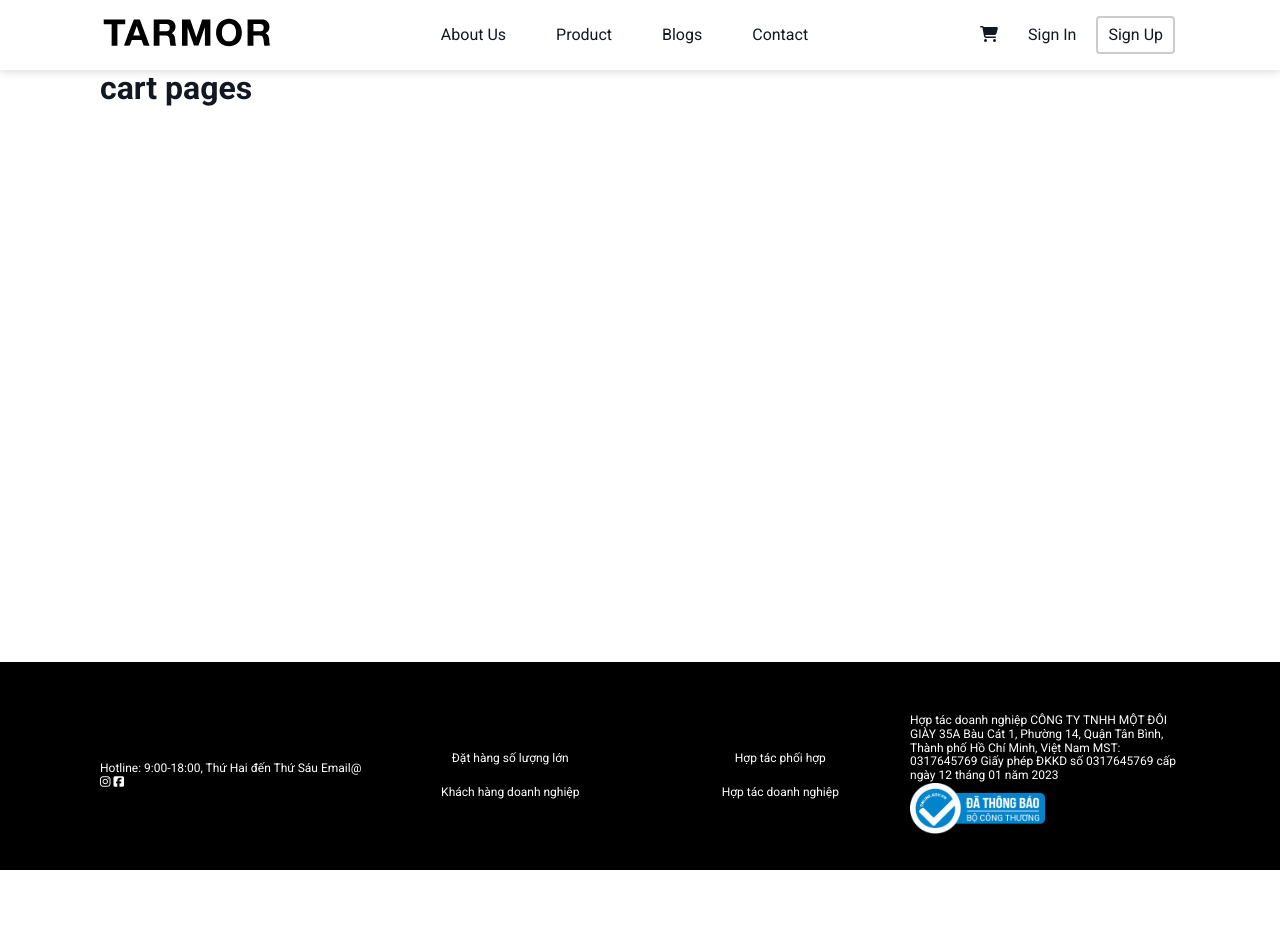
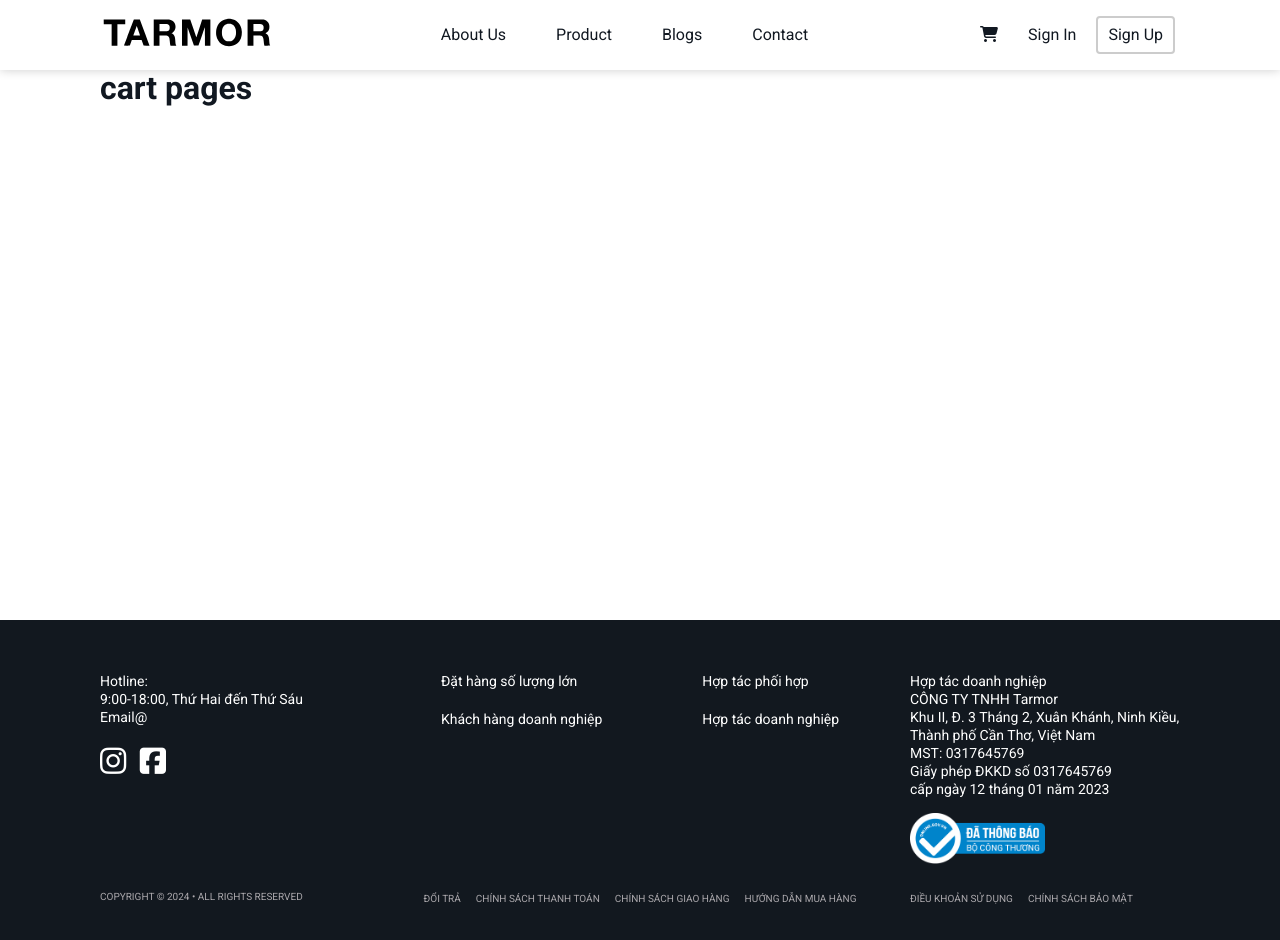
Before and after one commit to LetMCode/Project-CT188, a website: page src/pages/Cart/index.html in a window 1280 px wide. Before the commit the page ends 870 px from the top, so only its background shows below. Drawn offline with nearby package versions, Linux system fonts and the light colour scheme.

Commit message:
Update-DefaultLayout

```diff
--- a/src/Layout/DefaultLayout/Footer.js
+++ b/src/Layout/DefaultLayout/Footer.js
@@ -1,20 +1,20 @@
 const footer = document.createElement('footer')
 function Footer (){
     const html = `
-     <div class="container">
+       <div class="container">
             <div class="footer">
                 <ul class="list-footer">
-                    <li class="item-footer">
+                    <li class="item-footer item-footer__left">
                         <span>
-                            Hotline:
-                            9:00-18:00, Thứ Hai đến Thứ Sáu
+                            Hotline:<br/>
+                            9:00-18:00, Thứ Hai đến Thứ Sáu<br/>
                             Email@
                         </span>
                         <span>
-                            <a href="/">
+                            <a href="#!">
                                 <i class="icon-footer fa-brands fa-instagram"></i>
                             </a>
-                            <a href="/">
+                            <a href="#!">
                                 <i class="icon-footer fa-brands fa-square-facebook"></i>
                             </a>
                         </span>
@@ -35,17 +35,62 @@
                     </li>
                     <li class="item-footer">
                         <p class="item-footer__desc">
-                            Hợp tác doanh nghiệp
-                            CÔNG TY TNHH MỘT ĐÔI GIÀY
-                            35A Bàu Cát 1, Phường 14, Quận Tân Bình,
-                            Thành phố Hồ Chí Minh, Việt Nam
-                            MST: 0317645769
-                            Giấy phép ĐKKD số 0317645769
-                            cấp ngày 12 tháng 01 năm 2023
+                            Hợp tác doanh nghiệp<br/>
+                            CÔNG TY TNHH Tarmor<br/>
+                            Khu II, Đ. 3 Tháng 2, Xuân Khánh, Ninh Kiều,<br/>
+                            Thành phố  Cần Thơ, Việt Nam<br/>
+                            MST: 0317645769<br/>
+                            Giấy phép ĐKKD số 0317645769<br/>
+                            cấp ngày 12 tháng 01 năm 2023<br/>
                         </p>
                         <img src="../../assets/images/HomeIMG/logo_bct_hihi.webp" alt="" class="logo-footer">
                     </li>
                 </ul>
+                <div class="list-footer__bottom">
+                    <div class="item-footer__bottom">
+                        <p class="item-footer__bottom-desc">
+                            copyright © 2024 • All Rights Reserved
+                        </p>
+                    </div>
+                    <div class="item-footer__bottom-center">
+                        <ul class="item-footer__bottom-list">
+                            <li>
+                                <a href="#!" class="item-footer__bottom-desc">
+                                    Đổi trả
+                                </a>
+                            </li>
+                            <li>
+                                <a href="#!" class="item-footer__bottom-desc">
+                                    chính sách thanh toán
+                                </a>
+                            </li>
+                            <li>
+                                <a href="#!" class="item-footer__bottom-desc">
+                                    chính sách giao hàng
+                                </a>
+                            </li>
+                            <li>
+                                <a href="#!" class="item-footer__bottom-desc">
+                                    hướng dẫn mua hàng
+                                </a>
+                            </li>
+                        </ul>
+                    </div>
+                    <div class="item-footer__bottom-right">
+                        <ul class="item-footer__bottom-list">
+                            <li>
+                                <a href="#!" class="item-footer__bottom-desc">
+                                    Điều Khoản Sử Dụng
+                                </a>
+                            </li>
+                            <li>
+                                <a href="#!" class="item-footer__bottom-desc">
+                                    Chính Sách Bảo Mật
+                                </a>
+                            </li>
+                        </ul>
+                    </div>
+                </div>
             </div>
         </div>
     `
--- a/src/Layout/DefaultLayout/FooterStyles.css
+++ b/src/Layout/DefaultLayout/FooterStyles.css
@@ -1,16 +1,16 @@
 footer{
-    background-color: #000;
+    background-color: var(--primary-color__background__footer);
     width: 100%;
     position: absolute;
     bottom: -70px;
 }
 footer * {
     color: #fff;
-    font-size: 1.2rem;
+    font-size: 1.4rem;
+    line-height: 1.8rem;
 }
 
 .footer{
-    background-color: #000;
     padding-top: 52px;
     padding-bottom: 32px;
 }
@@ -26,11 +26,62 @@
 
 .item-footer__center{
     display: flex;
-    justify-content: space-around;
+    justify-content: center;
+    align-items: flex-start;
+    height: 100%;
+    flex-wrap: nowrap;
+    gap: 100px;
 }
 
 .item-footer__center-content ul{
     display: flex;
     flex-direction: column;
+    align-items: start;
     gap: 20px;
 }
+
+.item-footer__left{
+    display: flex;
+    flex-direction: column;
+    height: 100%;
+    gap: 20px;
+}
+
+.icon-footer{
+    font-size: 3rem;
+}
+
+.icon-footer:first-child{
+    margin-right: 10px;
+}
+.item-footer__desc{
+    margin-bottom: 15px;
+
+}
+
+.list-footer__bottom{
+    display: grid;
+    grid-template-columns: 1fr 2fr 1fr;
+    margin-top: 20px;
+}
+
+.item-footer__bottom-desc{
+    font-size: 1rem;
+    color: var(--primary-color__text__footer);
+    text-transform: uppercase;
+}
+
+.list-footer__bottom a:hover{
+    text-decoration: underline;
+}
+
+.item-footer__bottom-center ul{
+    display: flex;
+    justify-content: center;
+    gap: 15px;
+}
+
+.item-footer__bottom-right ul{
+    display: flex;
+    gap: 15px;
+}
--- a/src/Layout/DefaultLayout/Header.js
+++ b/src/Layout/DefaultLayout/Header.js
@@ -4,7 +4,7 @@
     const html = `
     <div class="container">
             <div class="header">
-                <a href="../../../index.html" class="logo-link">
+                <a href="/" class="logo-link">
                     <img src="../../assets/images/HomeIMG/logo.svg"/ alt="" class="logo-pages">
                 </a>
                 <ul class="list-pages">
@@ -23,7 +23,7 @@
                 </ul>
                 <ul class="list-actions">
                     <li class="item-page__action">
-                        <a href="../Cart/index.html" class="item-label">
+                        <a href="../Cart/index.html" class="item-label icon-cart">
                             <i class="fa-solid fa-cart-shopping"></i>
                         </a>
                     </li>
--- a/src/Layout/DefaultLayout/HeaderStyles.css
+++ b/src/Layout/DefaultLayout/HeaderStyles.css
@@ -55,18 +55,19 @@
     padding: 8px 5px;
     margin: 0 5px;
 }
-
+.icon-cart:active{
+    opacity: 0.6;
+}
 .btn__signUp{
     border: 2px solid #ccc;
     border-radius: 4px;
+    cursor: pointer;
 }
 .item-label{
     padding: 5px;
 }
 
-.btn__signUp:hover{
 
-}
 
 .btn__signUp:active{
     background-color: #ccc;
--- a/src/assets/GlobalStyles/GlobalStyles.css
+++ b/src/assets/GlobalStyles/GlobalStyles.css
@@ -4,7 +4,9 @@
 :root {
     --primary-color__background: #fff;
     --primary-color__text: #111821;
-    --primary-color__navbar: #fff
+    --primary-color__navbar: #fff;
+    --primary-color__text__footer: #aba8ac;
+    --primary-color__background__footer: #12181f;
 }
 
 html{
@@ -22,6 +24,7 @@
     font-family: 'Roboto',sans-serif;
     font-size: 1.6rem;
     min-height: 100vh;
+    position: relative;
 }
 
 .container{
```
Also changed, not shown: index.html (+60 -15 lines), README.md.
